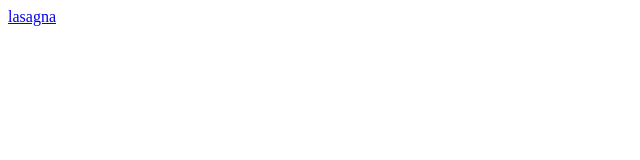
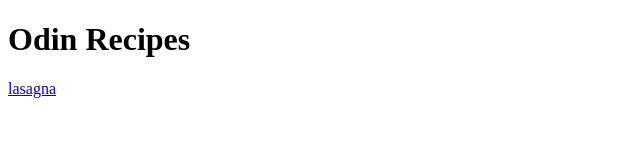
Before and after one commit to frazerlinscott/odin-recipes, a plain HTML site: page index.html in a window 1280 px wide. Shown: the whole page, without its empty margins (0-640 px from the left). Drawn offline with Linux system fonts and the light colour scheme.

Commit message:
next commit

```diff
--- a/index.html
+++ b/index.html
@@ -6,6 +6,6 @@
   </head>
 
 <body>
-    <title>Odin Recipes</title>
+    <h1>Odin Recipes</h1>
     <a href="recipes/lasagna.html">lasagna</a>
 </body>
```
Also changed, not shown: recipes/lasagna.html (+1 -1 lines).
